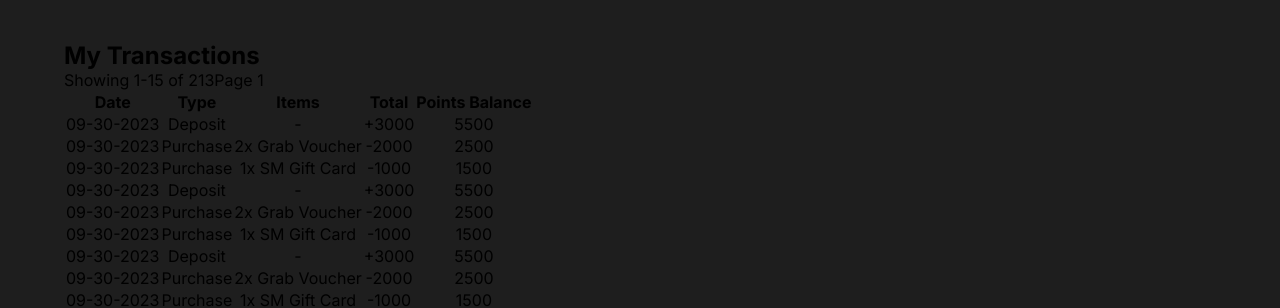
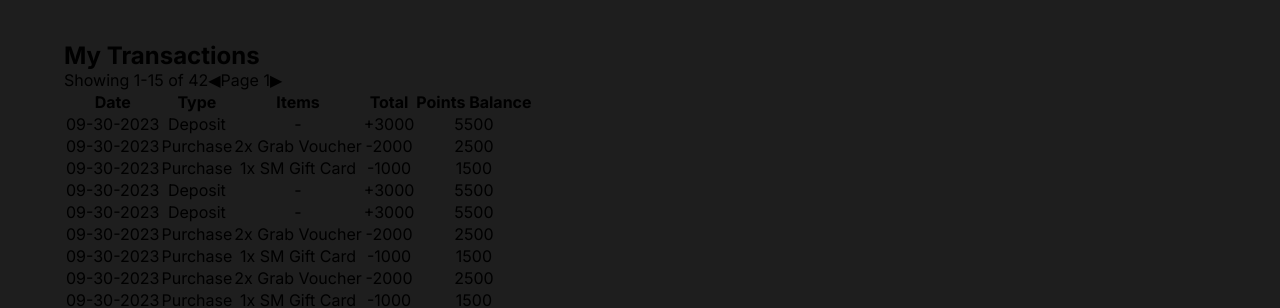
Before and after one commit to qwerttyuiiop1/CSSECDV, a Next.js app: page /wallet in a window 1280 px wide. Shown: the part 492-800 px from the top of the page. Built offline with nearby package versions, Linux system fonts and the light colour scheme.

Commit message:
implement wallet transactions page selection
test using hardcoded values of defaultTransactions

```diff
--- a/src/app/wallet/page.module.css
+++ b/src/app/wallet/page.module.css
@@ -110,3 +110,9 @@
 .transactions_table_container > table > tr > td {
     text-align: center;
 }
+
+.transactions_page_prev,
+.transactions_page_next {
+    cursor: pointer;
+    user-select: none;
+}
--- a/src/app/wallet/page.tsx
+++ b/src/app/wallet/page.tsx
@@ -16,7 +16,196 @@ const defaultProfile = {
     address: "123 Rizal St."
 }
 
-const defaultTransactions = [
+let defaultTransactions = [
+    {
+      "date": "09-30-2023",
+      "type": "Deposit",
+      "items": "-",
+      "total": "+3000",
+      "pointsBalance": 5500
+    },
+    {
+      "date": "09-30-2023",
+      "type": "Purchase",
+      "items": "2x Grab Voucher",
+      "total": -2000,
+      "pointsBalance": 2500
+    },
+    {
+      "date": "09-30-2023",
+      "type": "Purchase",
+      "items": "1x SM Gift Card",
+      "total": -1000,
+      "pointsBalance": 1500
+    },
+    {
+      "date": "09-30-2023",
+      "type": "Deposit",
+      "items": "-",
+      "total": "+3000",
+      "pointsBalance": 5500
+    },
+    {
+    "date": "09-30-2023",
+    "type": "Deposit",
+    "items": "-",
+    "total": "+3000",
+    "pointsBalance": 5500
+    },
+    {
+    "date": "09-30-2023",
+    "type": "Purchase",
+    "items": "2x Grab Voucher",
+    "total": -2000,
+    "pointsBalance": 2500
+    },
+    {
+    "date": "09-30-2023",
+    "type": "Purchase",
+    "items": "1x SM Gift Card",
+    "total": -1000,
+    "pointsBalance": 1500
+    },
+    {
+      "date": "09-30-2023",
+      "type": "Purchase",
+      "items": "2x Grab Voucher",
+      "total": -2000,
+      "pointsBalance": 2500
+    },
+    {
+      "date": "09-30-2023",
+      "type": "Purchase",
+      "items": "1x SM Gift Card",
+      "total": -1000,
+      "pointsBalance": 1500
+    },
+    {
+      "date": "09-30-2023",
+      "type": "Deposit",
+      "items": "-",
+      "total": "+3000",
+      "pointsBalance": 5500
+    },
+    {
+      "date": "09-30-2023",
+      "type": "Purchase",
+      "items": "2x Grab Voucher",
+      "total": -2000,
+      "pointsBalance": 2500
+    },
+    {
+      "date": "09-30-2023",
+      "type": "Purchase",
+      "items": "1x SM Gift Card",
+      "total": -1000,
+      "pointsBalance": 1500
+    },
+    {
+      "date": "09-30-2023",
+      "type": "Deposit",
+      "items": "-",
+      "total": "+3000",
+      "pointsBalance": 5500
+    },
+    {
+      "date": "09-30-2023",
+      "type": "Purchase",
+      "items": "2x Grab Voucher",
+      "total": -2000,
+      "pointsBalance": 2500
+    },
+    {
+      "date": "09-30-2023",
+      "type": "Purchase",
+      "items": "1x SM Gift Card",
+      "total": -1000,
+      "pointsBalance": 1500
+    },
+    {
+        "date": "09-30-2023",
+        "type": "Deposit",
+        "items": "-",
+        "total": "+3000",
+        "pointsBalance": 5500
+      },
+      {
+        "date": "09-30-2023",
+        "type": "Purchase",
+        "items": "2x Grab Voucher",
+        "total": -2000,
+        "pointsBalance": 2500
+      },
+      {
+        "date": "09-30-2023",
+        "type": "Purchase",
+        "items": "1x SM Gift Card",
+        "total": -1000,
+        "pointsBalance": 1500
+      },
+      {
+        "date": "09-30-2023",
+        "type": "Deposit",
+        "items": "-",
+        "total": "+3000",
+        "pointsBalance": 5500
+      },
+      {
+        "date": "09-30-2023",
+        "type": "Purchase",
+        "items": "2x Grab Voucher",
+        "total": -2000,
+        "pointsBalance": 2500
+      },
+      {
+        "date": "09-30-2023",
+        "type": "Purchase",
+        "items": "1x SM Gift Card",
+        "total": -1000,
+        "pointsBalance": 1500
+      },
+      {
+        "date": "09-30-2023",
+        "type": "Deposit",
+        "items": "-",
+        "total": "+3000",
+        "pointsBalance": 5500
+      },
+      {
+        "date": "09-30-2023",
+        "type": "Purchase",
+        "items": "2x Grab Voucher",
+        "total": -2000,
+        "pointsBalance": 2500
+      },
+      {
+        "date": "09-30-2023",
+        "type": "Purchase",
+        "items": "1x SM Gift Card",
+        "total": -1000,
+        "pointsBalance": 1500
+      },
+      {
+        "date": "09-30-2023",
+        "type": "Deposit",
+        "items": "-",
+        "total": "+3000",
+        "pointsBalance": 5500
+      },
+      {
+        "date": "09-30-2023",
+        "type": "Purchase",
+        "items": "2x Grab Voucher",
+        "total": -2000,
+        "pointsBalance": 2500
+      },
+      {
+        "date": "09-30-2023",
+        "type": "Purchase",
+        "items": "1x SM Gift Card",
+        "total": -1000,
+        "pointsBalance": 1500
+      },
       {
         "date": "09-30-2023",
         "type": "Deposit",
@@ -227,15 +416,39 @@ function ProfileSection({ profile }) {
 }
 
 function TransactionsSection({ transactions }) {
+    const [page, setPage] = useState(0);
+
+    if (!transactions)
+        transactions = [];
+
+    const transactionsPerPage = 15;
+    const arrayTo2D = (arr, numPerRow) => {
+        let result = [];
+        for (let i=0; i < arr.length; i += numPerRow)
+            result.push(arr.slice(i, i + numPerRow));
+        return result;
+    }
+    const transactions2D = arrayTo2D(transactions, transactionsPerPage);
+
+    const handlePageNext = () => setPage(Math.min(page+1, Math.max(transactions2D.length-1, 0)));
+    const handlePagePrev = () => setPage(Math.max(page-1, 0));
+
+    const currentTransactionFirst = () => transactions.length > 0 ? page * transactionsPerPage + 1 : 0
+    const currentTransactionLast = () => Math.min((page + 1) * transactionsPerPage, transactions.length);
+
     console.log(transactions);
+    console.log(transactions2D);
+
     return (
         <HeaderSection className={styles.transactions_subsection} header="My Transactions">
             <div className={styles.transactions_page_container}>
                 <div className={styles.transactions_amount_display}>
-                    Showing 1-15 of 213
+                    Showing {currentTransactionFirst()}-{currentTransactionLast()} of {transactions.length}
                 </div>
                 <div className={styles.transactions_page_selector}>
-                    Page 1
+                    <span className={styles.transactions_page_prev} onClick={handlePagePrev}>◀</span>
+                    <span>Page {page+1}</span>
+                    <span className={styles.transactions_page_next} onClick={handlePageNext}>▶</span>
                 </div>
             </div>
             <div className={styles.transactions_table_container}>
@@ -247,7 +460,7 @@ function TransactionsSection({ transactions }) {
                         <th>Total</th>
                         <th>Points Balance</th>
                     </tr>
-                    {transactions.map((transaction) => {
+                    {transactions2D[page]?.map((transaction) => {
                         return (
                             <tr>
                                 <td>{transaction.date}</td>
```
Lines whose indentation alone changed are shown as unchanged.
